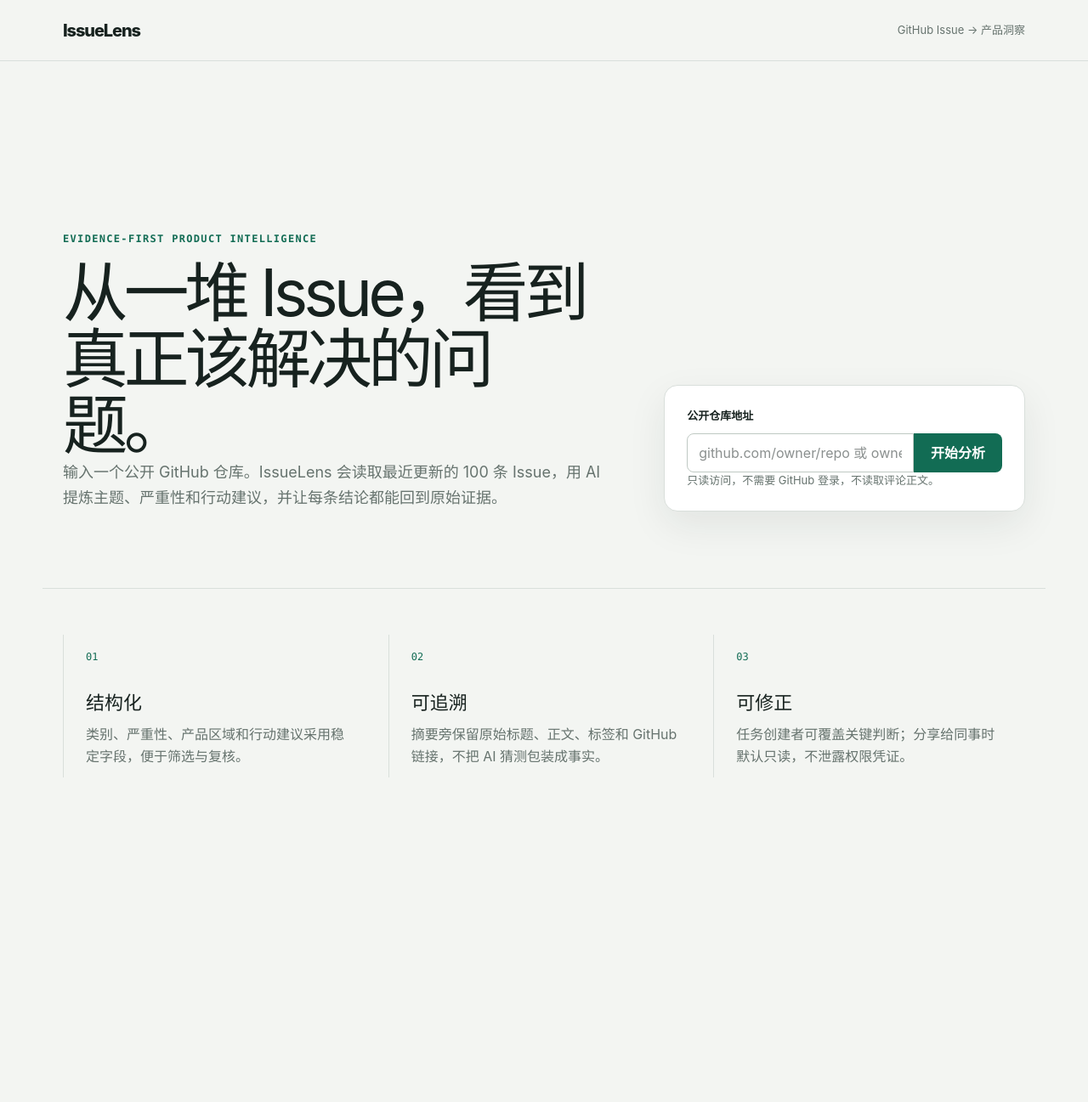
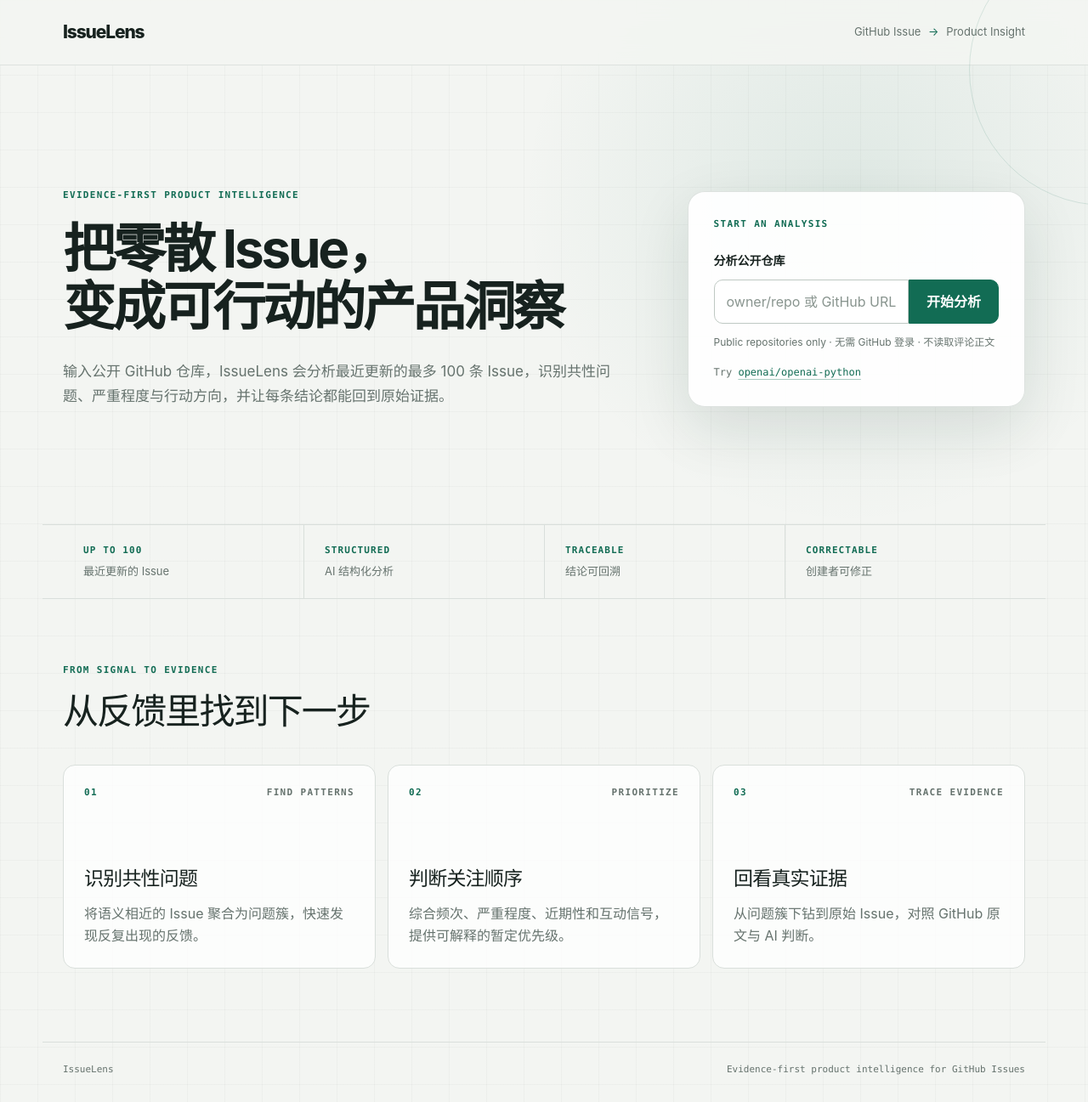
Before and after one commit to lul849802-commits/IssueLens, a Next.js app: page / in a window 1280 px wide. Shown: the whole page at 85% size. Before the commit the page ends 995 px from the top, so only its background shows below. Built offline with nearby package versions, Linux system fonts and the light colour scheme.

Commit message:
feat: redesign public homepage

```diff
--- a/src/app/page.module.css
+++ b/src/app/page.module.css
@@ -1,130 +1,289 @@
 .page {
+  background:
+    radial-gradient(circle at 78% 18%, rgba(18, 108, 84, 0.09), transparent 24rem),
+    linear-gradient(rgba(23, 34, 31, 0.026) 1px, transparent 1px),
+    linear-gradient(90deg, rgba(23, 34, 31, 0.026) 1px, transparent 1px),
+    var(--canvas);
+  background-size: auto, 44px 44px, 44px 44px, auto;
   min-height: 100vh;
-  padding: 0 clamp(1.25rem, 5vw, 5rem);
+  overflow: hidden;
 }
 
 .header {
+  background: color-mix(in srgb, var(--canvas) 88%, transparent);
+  border-bottom: 1px solid color-mix(in srgb, var(--line) 84%, transparent);
+  backdrop-filter: blur(14px);
+}
+
+.headerInner {
   align-items: center;
-  border-bottom: 1px solid var(--line);
   display: flex;
-  justify-content: space-between;
-  min-height: 5rem;
+  min-height: 76px;
 }
 
 .brand {
-  font-size: 1.15rem;
-  font-weight: 750;
-  letter-spacing: -0.04em;
+  font-size: 21px;
+  font-weight: 850;
+  letter-spacing: -0.055em;
   text-decoration: none;
 }
 
-.phase {
+.headerNote {
   color: var(--muted);
+  font-size: 13px;
+  margin-left: auto;
+}
+
+.headerNote span {
+  color: var(--accent);
+  display: inline-block;
+  margin-inline: 5px;
+}
+
+.hero {
+  align-items: center;
+  display: grid;
+  gap: clamp(44px, 6vw, 72px);
+  grid-template-columns: minmax(0, 1.25fr) minmax(360px, 0.75fr);
+  min-height: 540px;
+  padding-block: 68px 58px;
+  position: relative;
+}
+
+.hero::before {
+  border: 1px solid rgba(18, 108, 84, 0.13);
+  border-radius: 50%;
+  content: "";
+  height: 320px;
+  pointer-events: none;
+  position: absolute;
+  right: -230px;
+  top: -155px;
+  width: 320px;
+}
+
+.heroCopy {
+  position: relative;
+  z-index: 1;
+}
+
+.eyebrow,
+.formKicker,
+.sectionHeading > div > p,
+.cardMeta {
+  color: var(--accent);
   font-family: var(--font-mono);
-  font-size: 0.75rem;
-  letter-spacing: 0.05em;
+  font-size: 11px;
+  font-weight: 750;
+  letter-spacing: 0.12em;
   text-transform: uppercase;
 }
 
-.hero {
-  display: grid;
-  max-width: 68rem;
-  padding: clamp(5rem, 12vw, 10rem) 0 clamp(4rem, 9vw, 7rem);
+.eyebrow {
+  margin: 0 0 20px;
 }
 
-.eyebrow,
-.sectionHeading > p {
+.hero h1 {
+  font-size: clamp(52px, 5vw, 62px);
+  font-weight: 650;
+  letter-spacing: -0.052em;
+  line-height: 1.1;
+  margin: 0;
+}
+
+.hero h1 > span {
+  display: block;
+  white-space: nowrap;
+}
+
+.mobileBreak {
+  display: none;
+}
+
+.lead {
+  color: var(--muted);
+  font-size: 17px;
+  line-height: 1.72;
+  margin: 28px 0 0;
+  max-width: 650px;
+}
+
+.repoForm {
+  background: color-mix(in srgb, var(--surface) 92%, transparent);
+  border: 1px solid color-mix(in srgb, var(--line) 88%, transparent);
+  border-radius: 20px;
+  box-shadow: 0 24px 70px rgba(20, 43, 35, 0.11);
+  padding: 30px;
+  position: relative;
+  z-index: 1;
+}
+
+.formKicker {
+  margin: 0 0 24px;
+}
+
+.repoForm label {
+  display: block;
+  font-size: 14px;
+  font-weight: 750;
+}
+
+.inputRow {
+  display: grid;
+  grid-template-columns: minmax(0, 1fr) auto;
+  margin-top: 12px;
+}
+
+.inputRow input {
+  background: var(--surface);
+  border: 1px solid #bfc9c3;
+  border-radius: 10px 0 0 10px;
+  color: var(--ink);
+  min-height: 52px;
+  min-width: 0;
+  padding: 0 14px;
+  width: 100%;
+}
+
+.inputRow input::placeholder {
+  color: #89958f;
+}
+
+.inputRow button {
+  background: var(--accent);
+  border: 1px solid var(--accent);
+  border-radius: 0 10px 10px 0;
+  color: #fff;
+  cursor: pointer;
+  font-weight: 750;
+  min-height: 52px;
+  padding: 0 20px;
+  white-space: nowrap;
+}
+
+.inputRow button:hover:not(:disabled) {
+  background: #0d5b46;
+}
+
+.inputRow button:disabled {
+  cursor: wait;
+  opacity: 0.65;
+}
+
+.help {
+  color: var(--muted);
+  font-size: 12px;
+  line-height: 1.55;
+  margin: 13px 0 0;
+}
+
+.example {
+  background: transparent;
+  border: 0;
+  color: var(--muted);
+  cursor: pointer;
+  font-family: var(--font-mono);
+  font-size: 12px;
+  margin-top: 16px;
+  padding: 0;
+  text-align: left;
+}
+
+.example span {
+  color: var(--accent);
+  text-decoration: underline;
+  text-decoration-color: color-mix(in srgb, var(--accent) 35%, transparent);
+  text-underline-offset: 4px;
+}
+
+.error {
+  color: var(--danger);
+  font-size: 13px;
+  font-weight: 650;
+  line-height: 1.5;
+  margin: 14px 0 0;
+}
+
+.proofStrip {
+  border-bottom: 1px solid var(--line);
+  border-top: 1px solid var(--line);
+  display: grid;
+  grid-template-columns: repeat(4, 1fr);
+}
+
+.proofStrip > div {
+  display: grid;
+  gap: 6px;
+  padding: 22px 24px;
+}
+
+.proofStrip > div + div {
+  border-left: 1px solid var(--line);
+}
+
+.proofStrip strong {
   color: var(--accent);
   font-family: var(--font-mono);
-  font-size: 0.75rem;
-  font-weight: 700;
-  letter-spacing: 0.12em;
-  margin: 0 0 1.5rem;
+  font-size: 11px;
+  letter-spacing: 0.1em;
   text-transform: uppercase;
 }
 
-.hero h1 {
-  font-size: clamp(2.75rem, 7vw, 6.5rem);
-  font-weight: 610;
-  letter-spacing: -0.065em;
-  line-height: 0.98;
-  margin: 0;
-  max-width: 15ch;
+.proofStrip span {
+  color: var(--muted);
+  font-size: 13px;
 }
 
-.intro {
-  color: var(--muted);
-  font-size: clamp(1rem, 1.7vw, 1.25rem);
-  line-height: 1.75;
-  margin: 2.5rem 0 0;
-  max-width: 47rem;
-}
-
-.status {
-  align-items: center;
-  border: 1px solid var(--line);
-  border-radius: 999px;
-  display: inline-flex;
-  font-family: var(--font-mono);
-  font-size: 0.75rem;
-  gap: 0.65rem;
-  justify-self: start;
-  margin-top: 2.25rem;
-  padding: 0.65rem 0.9rem;
-}
-
-.status span {
-  background: var(--accent);
-  border-radius: 50%;
-  box-shadow: 0 0 0 4px var(--accent-soft);
-  height: 0.5rem;
-  width: 0.5rem;
-}
-
-.foundation {
-  border-top: 1px solid var(--line);
-  padding: 4rem 0 5rem;
+.capabilities {
+  padding-block: 76px 86px;
 }
 
 .sectionHeading {
-  display: grid;
-  gap: 0.5rem;
-  grid-template-columns: minmax(12rem, 0.5fr) 1fr;
-  margin-bottom: 2.5rem;
+  margin-bottom: 32px;
+}
+
+.sectionHeading > div > p {
+  margin: 0 0 7px;
 }
 
 .sectionHeading h2 {
-  font-size: clamp(1.75rem, 3vw, 2.75rem);
+  font-size: clamp(30px, 4vw, 42px);
   letter-spacing: -0.045em;
   margin: 0;
 }
 
-.grid {
+.capabilityGrid {
   display: grid;
-  gap: 1rem;
+  gap: 14px;
   grid-template-columns: repeat(3, 1fr);
 }
 
-.card {
-  background: color-mix(in srgb, var(--surface) 75%, transparent);
+.capabilityGrid article {
+  background: color-mix(in srgb, var(--surface) 78%, transparent);
   border: 1px solid var(--line);
-  min-height: 15rem;
-  padding: 1.5rem;
+  border-radius: 14px;
+  display: flex;
+  flex-direction: column;
+  min-height: 240px;
+  padding: 24px;
 }
 
-.card > span {
-  color: var(--accent);
-  font-family: var(--font-mono);
-  font-size: 0.75rem;
+.cardMeta {
+  display: flex;
+  justify-content: space-between;
 }
 
-.card h3 {
-  font-size: 1.35rem;
-  letter-spacing: -0.03em;
-  margin: 4.25rem 0 0.75rem;
+.cardMeta span:last-child {
+  color: var(--muted);
 }
 
-.card p {
+.capabilityGrid h3 {
+  font-size: 23px;
+  letter-spacing: -0.035em;
+  margin: auto 0 10px;
+}
+
+.capabilityGrid p {
   color: var(--muted);
   line-height: 1.65;
   margin: 0;
@@ -135,44 +294,116 @@
   color: var(--muted);
   display: flex;
   font-family: var(--font-mono);
-  font-size: 0.7rem;
+  font-size: 11px;
   justify-content: space-between;
-  padding: 1.5rem 0 2rem;
+  padding-block: 24px 30px;
 }
 
-.footer p {
-  margin: 0;
+@media (max-width: 960px) {
+  .hero {
+    gap: 42px;
+    grid-template-columns: 1fr;
+    min-height: auto;
+    padding-block: 58px;
+  }
+
+  .heroCopy {
+    max-width: 760px;
+  }
+
+  .repoForm {
+    max-width: 680px;
+  }
 }
 
 @media (max-width: 720px) {
-  .header {
-    align-items: flex-start;
-    flex-direction: column;
-    gap: 0.4rem;
-    justify-content: center;
+  .headerInner {
+    min-height: 68px;
   }
 
-  .sectionHeading,
-  .grid {
+  .headerNote {
+    font-size: 11px;
+  }
+
+  .hero {
+    padding-block: 48px 44px;
+  }
+
+  .hero h1 {
+    font-size: clamp(40px, 11vw, 50px);
+  }
+
+  .hero h1 > span {
+    white-space: normal;
+  }
+
+  .mobileBreak {
+    display: inline;
+  }
+
+  .lead {
+    font-size: 16px;
+    line-height: 1.68;
+    margin-top: 24px;
+  }
+
+  .repoForm {
+    padding: 24px;
+  }
+
+  .proofStrip {
+    grid-template-columns: 1fr 1fr;
+  }
+
+  .proofStrip > div:nth-child(3) {
+    border-left: 0;
+  }
+
+  .proofStrip > div:nth-child(n + 3) {
+    border-top: 1px solid var(--line);
+  }
+
+  .capabilities {
+    padding-block: 60px 68px;
+  }
+
+  .capabilityGrid {
     grid-template-columns: 1fr;
   }
 
-  .card {
-    min-height: auto;
+  .capabilityGrid article {
+    min-height: 210px;
+  }
+}
+
+@media (max-width: 480px) {
+  .headerNote {
+    max-width: 140px;
+    text-align: right;
   }
 
-  .card h3 {
-    margin-top: 2.5rem;
+  .inputRow {
+    gap: 9px;
+    grid-template-columns: 1fr;
+  }
+
+  .inputRow input,
+  .inputRow button {
+    border-radius: 10px;
+  }
+
+  .proofStrip > div {
+    padding: 18px 12px;
   }
 
   .footer {
     flex-direction: column;
-    gap: 0.5rem;
+    gap: 8px;
   }
 }
 
 @media (prefers-reduced-motion: reduce) {
-  html {
-    scroll-behavior: auto;
+  .inputRow button {
+    transition: none;
   }
 }
--- a/src/app/page.tsx
+++ b/src/app/page.tsx
@@ -1,11 +1,195 @@
 "use client";
-import { FormEvent, useEffect, useState } from "react";
+
 import type { Route } from "next";
 import Link from "next/link";
 import { useRouter } from "next/navigation";
+import { FormEvent, useEffect, useState } from "react";
+
+import styles from "./page.module.css";
+
+const exampleRepository = "openai/openai-python";
+
+const proofPoints = [
+  { label: "Up to 100", value: "最近更新的 Issue" },
+  { label: "Structured", value: "AI 结构化分析" },
+  { label: "Traceable", value: "结论可回溯" },
+  { label: "Correctable", value: "创建者可修正" },
+];
+
+const capabilities = [
+  {
+    index: "01",
+    label: "Find patterns",
+    title: "识别共性问题",
+    description: "将语义相近的 Issue 聚合为问题簇，快速发现反复出现的反馈。",
+  },
+  {
+    index: "02",
+    label: "Prioritize",
+    title: "判断关注顺序",
+    description:
+      "综合频次、严重程度、近期性和互动信号，提供可解释的暂定优先级。",
+  },
+  {
+    index: "03",
+    label: "Trace evidence",
+    title: "回看真实证据",
+    description: "从问题簇下钻到原始 Issue，对照 GitHub 原文与 AI 判断。",
+  },
+];
 
 export default function Home() {
-  const router = useRouter(); const [repository, setRepository] = useState(""); const [error, setError] = useState(""); const [loading, setLoading] = useState(false); const hydrated=false; useEffect(()=>{document.querySelector("form.repo-form")?.setAttribute("data-hydrated","true");},[]);
-  async function submit(event: FormEvent) { event.preventDefault(); setError(""); setLoading(true); try { const response = await fetch("/api/repositories/validate", { method: "POST", headers: { "content-type": "application/json" }, body: JSON.stringify({ repository }) }); const payload = await response.json(); if (!response.ok) throw new Error(payload.error?.message ?? "无法验证仓库"); router.push(`/analysis/new?repository=${encodeURIComponent(payload.data.repository.slug)}` as Route); } catch (cause) { setError(cause instanceof Error ? cause.message : "无法验证仓库"); } finally { setLoading(false); } }
-  return <main><header className="site-header"><Link className="brand" href="/">IssueLens</Link><span className="header-note">GitHub Issue → 产品洞察</span></header><section className="hero shell"><div><p className="eyebrow">Evidence-first product intelligence</p><h1>从一堆 Issue，看到真正该解决的问题。</h1><p className="lead">输入一个公开 GitHub 仓库。IssueLens 会读取最近更新的 100 条 Issue，用 AI 提炼主题、严重性和行动建议，并让每条结论都能回到原始证据。</p></div><form className="repo-form" action="/analysis/new" method="get" onSubmit={submit} aria-label="创建仓库分析" data-hydrated={hydrated}><label htmlFor="repository">公开仓库地址</label><div className="input-row"><input id="repository" name="repository" value={repository} onChange={(e) => setRepository(e.target.value)} placeholder="github.com/owner/repo 或 owner/repo" required aria-describedby="repo-help repo-error"/><button disabled={loading}>{loading ? "正在验证…" : "开始分析"}</button></div><p id="repo-help" className="help">只读访问，不需要 GitHub 登录，不读取评论正文。</p>{error && <p id="repo-error" className="error" role="alert">{error}</p>}</form></section><section className="feature-grid shell" aria-label="产品特点"><article><span>01</span><h2>结构化</h2><p>类别、严重性、产品区域和行动建议采用稳定字段，便于筛选与复核。</p></article><article><span>02</span><h2>可追溯</h2><p>摘要旁保留原始标题、正文、标签和 GitHub 链接，不把 AI 猜测包装成事实。</p></article><article><span>03</span><h2>可修正</h2><p>任务创建者可覆盖关键判断；分享给同事时默认只读，不泄露权限凭证。</p></article></section></main>;
+  const router = useRouter();
+  const [repository, setRepository] = useState("");
+  const [error, setError] = useState("");
+  const [loading, setLoading] = useState(false);
+
+  useEffect(() => {
+    document
+      .querySelector("form.repo-form")
+      ?.setAttribute("data-hydrated", "true");
+  }, []);
+
+  async function submit(event: FormEvent) {
+    event.preventDefault();
+    setError("");
+    setLoading(true);
+
+    try {
+      const response = await fetch("/api/repositories/validate", {
+        method: "POST",
+        headers: { "content-type": "application/json" },
+        body: JSON.stringify({ repository }),
+      });
+      const payload = await response.json();
+
+      if (!response.ok) {
+        throw new Error(payload.error?.message ?? "无法验证仓库");
+      }
+
+      router.push(
+        `/analysis/new?repository=${encodeURIComponent(payload.data.repository.slug)}` as Route,
+      );
+    } catch (cause) {
+      setError(cause instanceof Error ? cause.message : "无法验证仓库");
+    } finally {
+      setLoading(false);
+    }
+  }
+
+  return (
+    <main className={styles.page}>
+      <header className={styles.header}>
+        <div className={`${styles.headerInner} shell`}>
+          <Link className={styles.brand} href="/">
+            IssueLens
+          </Link>
+          <span className={styles.headerNote}>
+            GitHub Issue <span aria-hidden="true">→</span> Product Insight
+          </span>
+        </div>
+      </header>
+
+      <section className={`${styles.hero} shell`}>
+        <div className={styles.heroCopy}>
+          <p className={styles.eyebrow}>
+            Evidence-first product intelligence
+          </p>
+          <h1>
+            <span>把零散 Issue，</span>
+            <span>
+              变成可行动的<span className={styles.mobileBreak}><br /></span>产品洞察
+            </span>
+          </h1>
+          <p className={styles.lead}>
+            输入公开 GitHub 仓库，IssueLens 会分析最近更新的最多 100 条
+            Issue，识别共性问题、严重程度与行动方向，并让每条结论都能回到原始证据。
+          </p>
+        </div>
+
+        <form
+          className={`${styles.repoForm} repo-form`}
+          action="/analysis/new"
+          method="get"
+          onSubmit={submit}
+          aria-label="创建仓库分析"
+          data-hydrated="false"
+        >
+          <p className={styles.formKicker}>Start an analysis</p>
+          <label htmlFor="repository">分析公开仓库</label>
+          <div className={styles.inputRow}>
+            <input
+              id="repository"
+              name="repository"
+              aria-label="公开仓库地址"
+              value={repository}
+              onChange={(event) => setRepository(event.target.value)}
+              placeholder="owner/repo 或 GitHub URL"
+              required
+              aria-describedby="repo-help repo-error"
+            />
+            <button disabled={loading}>
+              {loading ? "正在验证…" : "开始分析"}
+            </button>
+          </div>
+          <p id="repo-help" className={styles.help}>
+            Public repositories only · 无需 GitHub 登录 · 不读取评论正文
+          </p>
+          <button
+            className={styles.example}
+            type="button"
+            onClick={() => {
+              setRepository(exampleRepository);
+              setError("");
+            }}
+          >
+            Try <span>{exampleRepository}</span>
+          </button>
+          {error && (
+            <p id="repo-error" className={styles.error} role="alert">
+              {error}
+            </p>
+          )}
+        </form>
+      </section>
+
+      <section className={`${styles.proofStrip} shell`} aria-label="产品可信特性">
+        {proofPoints.map((point) => (
+          <div key={point.label}>
+            <strong>{point.label}</strong>
+            <span>{point.value}</span>
+          </div>
+        ))}
+      </section>
+
+      <section
+        className={`${styles.capabilities} shell`}
+        aria-labelledby="capabilities-title"
+      >
+        <div className={styles.sectionHeading}>
+          <div>
+            <p>From signal to evidence</p>
+            <h2 id="capabilities-title">从反馈里找到下一步</h2>
+          </div>
+        </div>
+        <div className={styles.capabilityGrid}>
+          {capabilities.map((capability) => (
+            <article key={capability.index}>
+              <div className={styles.cardMeta}>
+                <span>{capability.index}</span>
+                <span>{capability.label}</span>
+              </div>
+              <h3>{capability.title}</h3>
+              <p>{capability.description}</p>
+            </article>
+          ))}
+        </div>
+      </section>
+
+      <footer className={`${styles.footer} shell`}>
+        <span>IssueLens</span>
+        <span>Evidence-first product intelligence for GitHub Issues</span>
+      </footer>
+    </main>
+  );
 }
```
